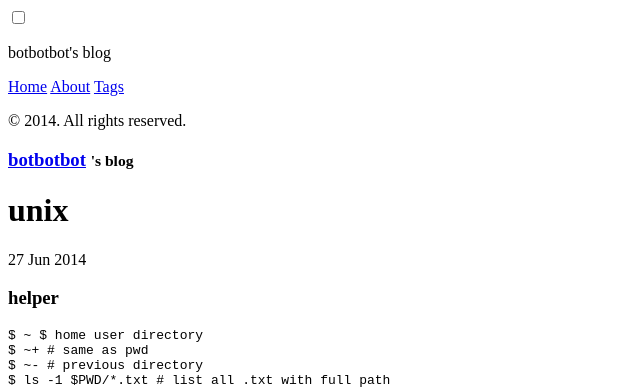
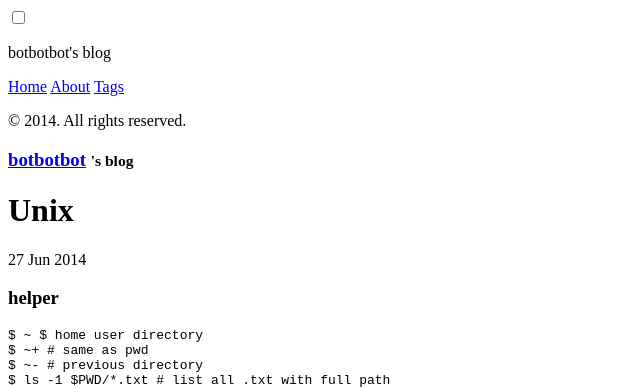
Before and after one commit to ibotdotout/ibotdotout.github.io, a Jekyll site: the page built from _posts/2014-06-27-unix.md, in a window 1280 px wide. Shown: the top 388 px of the page, without its empty margins (0-640 px from the left). Built offline with Jekyll 4.4.1, drawn with Linux system fonts in a browser that asks for light colours; Markdown is read by kramdown in place of the engine named in the settings.

```diff
--- a/_posts/2014-06-27-unix.md
+++ b/_posts/2014-06-27-unix.md
@@ -1,6 +1,6 @@
 ---
 layout: post
-title: "unix"
+title: "Unix"
 tags: unix
 ---
 
```
